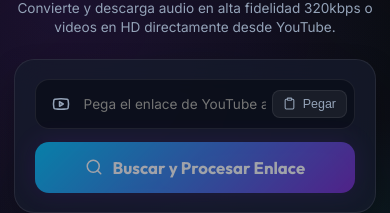
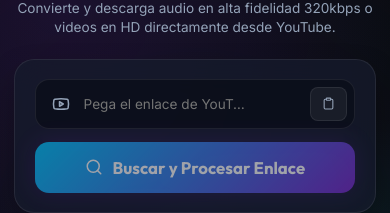
Before and after one commit to ManuelCarrasco28/App-MC-Music, a React (Vite) app: page / in a window 390 px wide. Shown: the part 165-378 px from the top of the page. Built offline with nearby package versions, Linux system fonts and the light colour scheme.

Commit message:
fix adapt URL actions for long links

```diff
--- a/src/components/UrlForm.jsx
+++ b/src/components/UrlForm.jsx
@@ -43,14 +43,13 @@
           {url.trim() && (
             <motion.button
               type="button"
-              className="btn-icon-action"
+              className="btn-icon-action url-action-button"
               onClick={onClear}
               disabled={isLoading}
               whileHover={{ scale: 1.05 }}
               whileTap={{ scale: 0.95 }}
               title="Limpiar enlace"
               aria-label="Limpiar enlace"
-              style={{ padding: '0.4rem 0.65rem', fontSize: '0.78rem' }}
             >
               <X size={14} />
               <span>Limpiar</span>
@@ -58,13 +57,12 @@
           )}
           <motion.button
             type="button"
-            className="btn-icon-action"
+            className="btn-icon-action url-action-button"
             onClick={handlePaste}
             disabled={isLoading}
             whileHover={{ scale: 1.05 }}
             whileTap={{ scale: 0.95 }}
             title="Pegar desde el portapapeles"
-            style={{ padding: '0.4rem 0.65rem', fontSize: '0.78rem' }}
           >
             <Clipboard size={13} />
             <span>Pegar</span>
--- a/src/index.css
+++ b/src/index.css
@@ -190,6 +190,7 @@
   position: relative;
   display: flex;
   align-items: center;
+  min-width: 0;
 }
 
 .input-icon {
@@ -201,7 +202,8 @@
 
 .url-input {
   width: 100%;
-  padding: 1rem 7.5rem 1rem 3rem;
+  min-width: 0;
+  padding: 1rem 11.5rem 1rem 3rem;
   background: rgba(10, 14, 26, 0.8);
   border: 1.5px solid var(--border-color);
   border-radius: var(--radius-md);
@@ -209,6 +211,9 @@
   font-size: 0.95rem;
   font-family: var(--font-body);
   outline: none;
+  overflow: hidden;
+  text-overflow: ellipsis;
+  white-space: nowrap;
   transition: all var(--transition-smooth);
 }
 
@@ -223,6 +228,13 @@
   display: flex;
   align-items: center;
   gap: 0.4rem;
+  z-index: 2;
+  flex-shrink: 0;
+}
+
+.url-action-button {
+  padding: 0.4rem 0.65rem;
+  font-size: 0.78rem;
 }
 
 .btn-icon-action {
@@ -644,8 +656,17 @@
     max-height: 200px;
   }
   .url-input {
-    padding-right: 5.5rem;
+    padding-right: 6.7rem;
     font-size: 0.85rem;
+  }
+  .input-actions .url-action-button {
+    width: 2.35rem;
+    height: 2.15rem;
+    padding: 0;
+    justify-content: center;
+  }
+  .input-actions .url-action-button span {
+    display: none;
   }
   .quality-grid {
     grid-template-columns: repeat(auto-fit, minmax(95px, 1fr));
```
